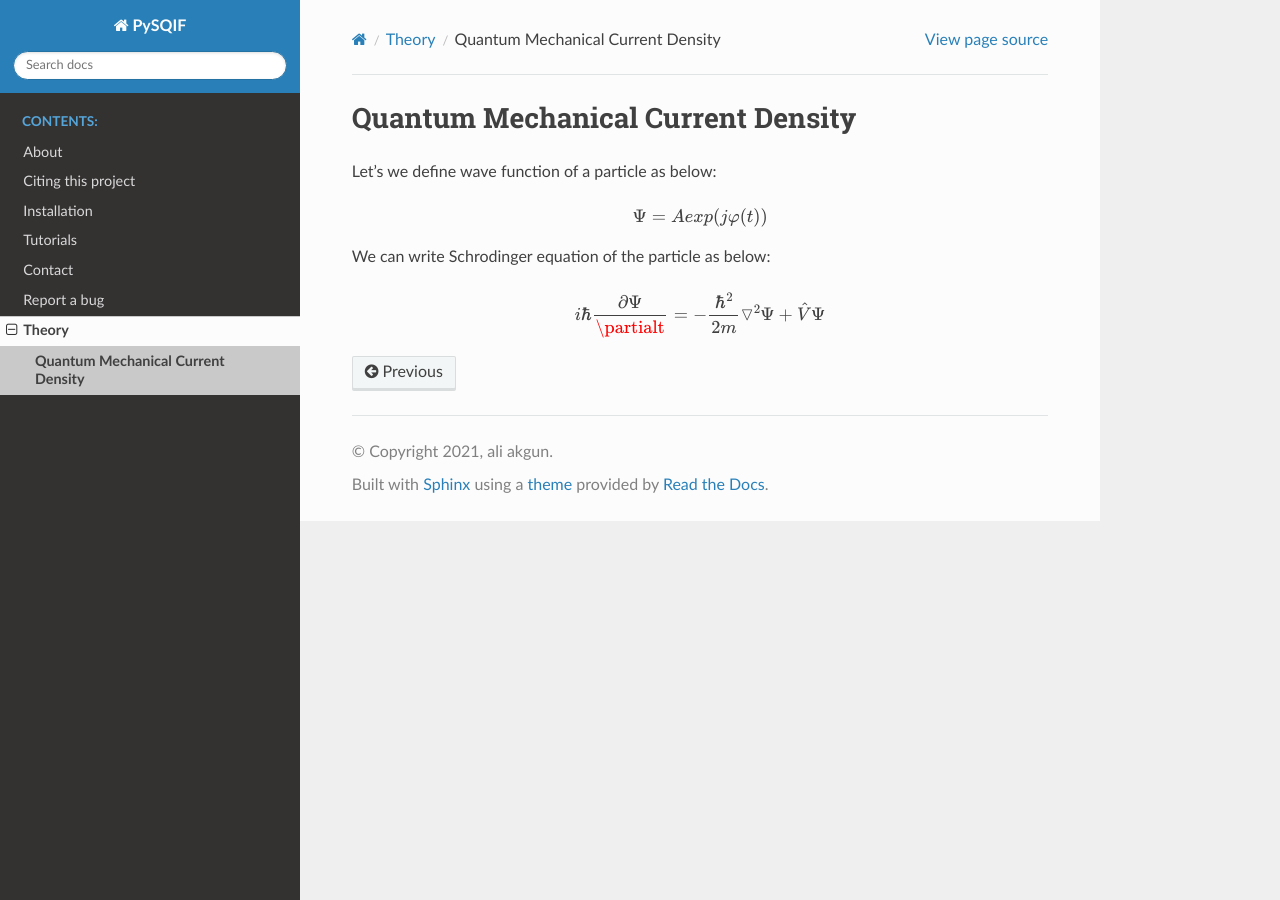
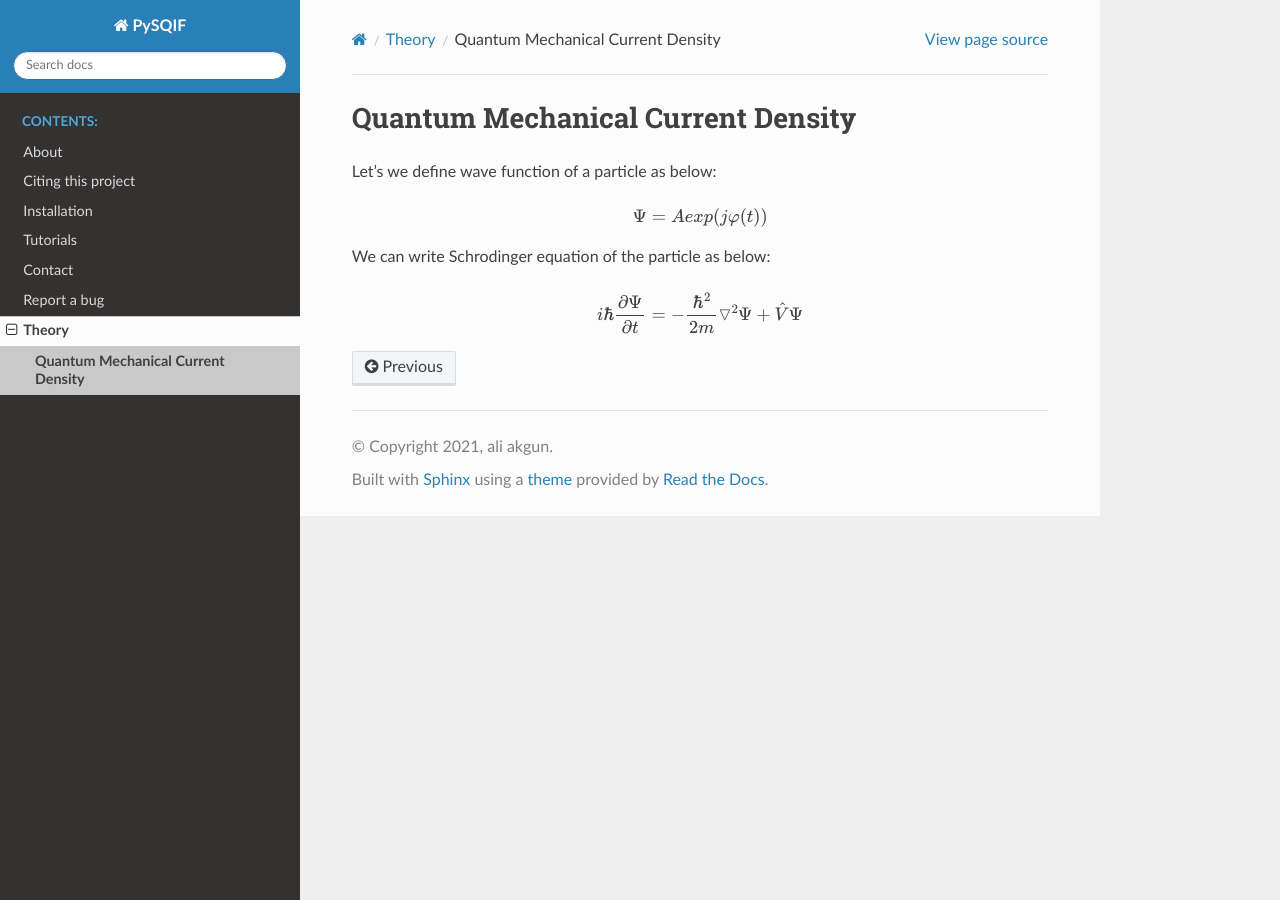
Before and after one commit to aakgn/PySQIF, a Sphinx documentation site: the page built from docs/source/quantum_mechanical_current_density.rst, in a window 1280 px wide. Built offline with Sphinx 7.4.7 and the Read the Docs theme 2.0.0, drawn with Linux system fonts in a browser that asks for light colours; pages that are not in the unit, such as notebooks, are missing from menus.

Commit message:
Update quantum_mechanical_current_density.rst

```diff
--- a/docs/source/quantum_mechanical_current_density.rst
+++ b/docs/source/quantum_mechanical_current_density.rst
@@ -6,4 +6,4 @@ Let's we define wave function of a particle as below:
 
 We can write Schrodinger equation of the particle as below:
 
-.. math:: i\hbar\frac{\partial\Psi}{\partialt} = -\frac{\hbar^2}{2m}\triangledown^2\Psi + \hat{V}\Psi
+.. math:: i\hbar\frac{\partial\Psi}{\partial t} = -\frac{\hbar^2}{2m}\triangledown^2\Psi + \hat{V}\Psi
```
